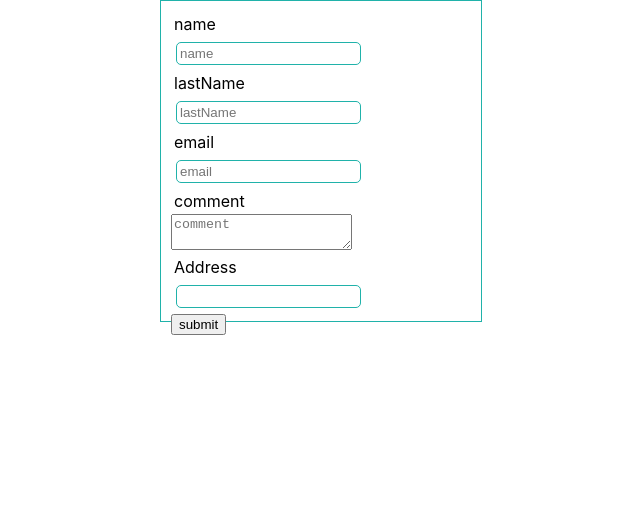
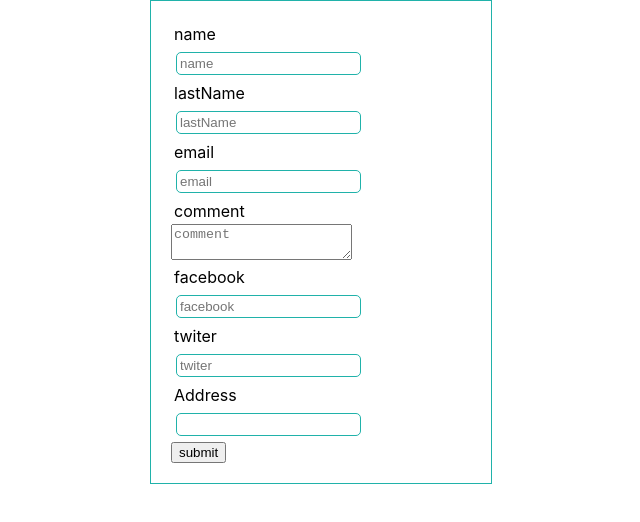
Before and after one commit to tarielTitirashvili/test_formik, a React (Create React App) app in the folder formic_app/: page / in a window 1280 px wide. Shown: the top 522 px of the page, without its empty margins (319-959 px from the left). Built offline with nearby package versions, Linux system fonts and the light colour scheme.

Commit message:
up to 21 save state as obj change styles and have validation problems

```diff
--- a/formic_app/src/App.css
+++ b/formic_app/src/App.css
@@ -17,9 +17,8 @@
 
 .form {
   width: 300px;
-  height: 300px;
   border: 1px lightseagreen solid;
-  padding: 10px;
+  padding: 20px;
 }
 
 .formContainer {
--- a/formic_app/src/components/errorMessage.js
+++ b/formic_app/src/components/errorMessage.js
@@ -2,8 +2,8 @@
 
 export default function ErrorMeassage(props) {
   return (
-    <div className='error'>
+    <span className='error'>
         {props.children}
-    </div>
+    </span>
   )
 }
--- a/formic_app/src/components/youtubeForm.js
+++ b/formic_app/src/components/youtubeForm.js
@@ -8,7 +8,11 @@
   lastName: "",
   email: "",
   comment: "",
-  address: ""
+  address: "",
+  social: {
+    facebook: '',
+    twiter: ''
+  },
 };
 const onSubmit = (values) => console.log(values);
 
@@ -16,7 +20,9 @@
   name: Yup.string().required("Required"),
   lastName: Yup.string().required("Required").min(3) ,
   email: Yup.string().email("pleace enter valid  email address").required("Required"),
-  comment: Yup.string().required("Required")
+  comment: Yup.string().required("Required"),
+  facebook: Yup.string().required("Required"),
+  twiter: Yup.string().required("Required"),
 })
 
 export default function YoutubeForm() {
@@ -26,7 +32,6 @@
         initialValues={initialValues}
         onSubmit={onSubmit}
         validationSchema={validationSchema}
-        className="formContainer"
       >
         <Form className="form">
           <div>
@@ -47,7 +52,7 @@
             <ErrorMessage name="email">
             {
               (message)=>{
-                return <div className="error">{message}</div>
+                return <span className="error">{message}</span>
               }
             }
             </ErrorMessage>
@@ -57,6 +62,18 @@
             <label htmlFor="comment">comment</label>
             <Field as="textarea" name="comment" placeholder="comment" id="comment" type="text" />
             <ErrorMessage name="comment" component={ErrorMessageWiev} />
+          </div>
+
+          <div>
+            <label htmlFor="facebook">facebook</label>
+            <Field name="social.facebook" placeholder="facebook" id="facebook" type="facebook" />
+            <ErrorMessage name="facebook" component={ErrorMessageWiev} />
+          </div>
+
+          <div>
+            <label htmlFor="twiter">twiter</label>
+            <Field name="social.twiter" placeholder="twiter" id="twiter" type="twiter" />
+            <ErrorMessage name="twiter" component={ErrorMessageWiev} />
           </div>
 
           <div>
```
